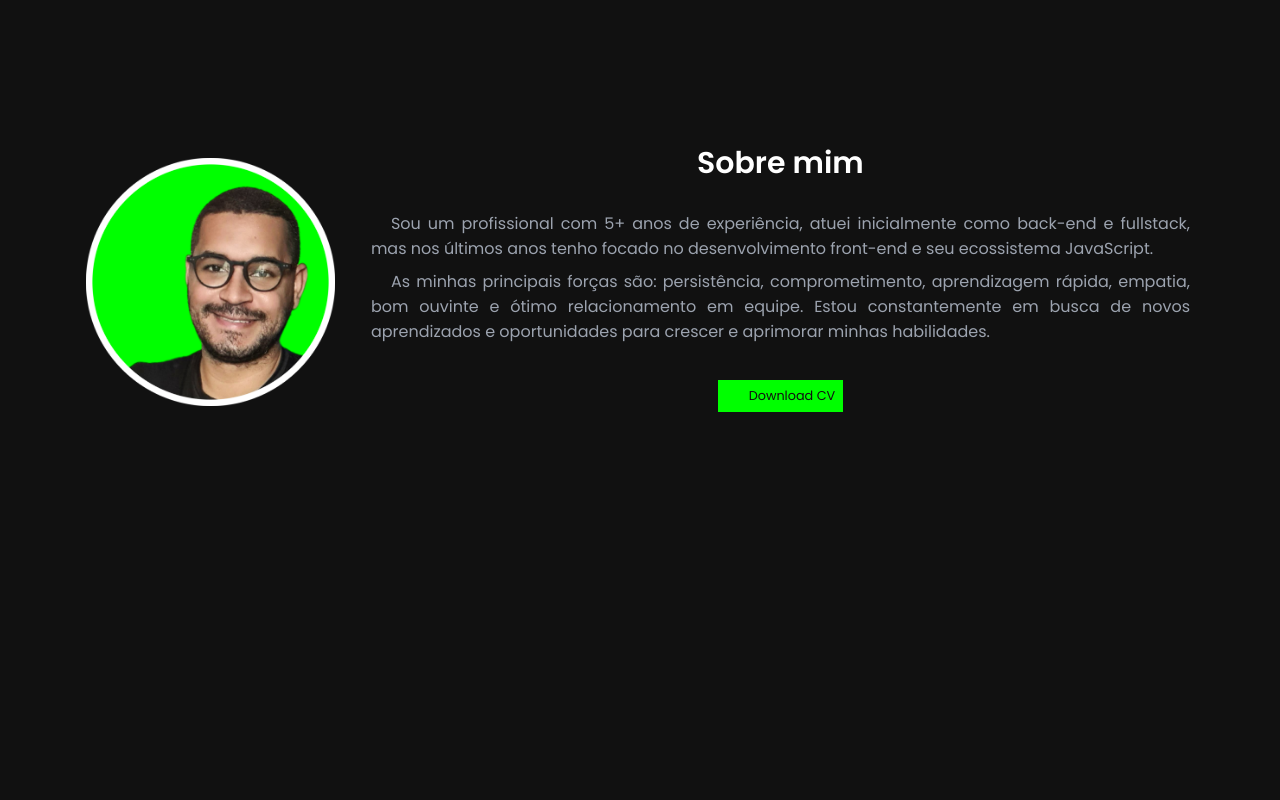
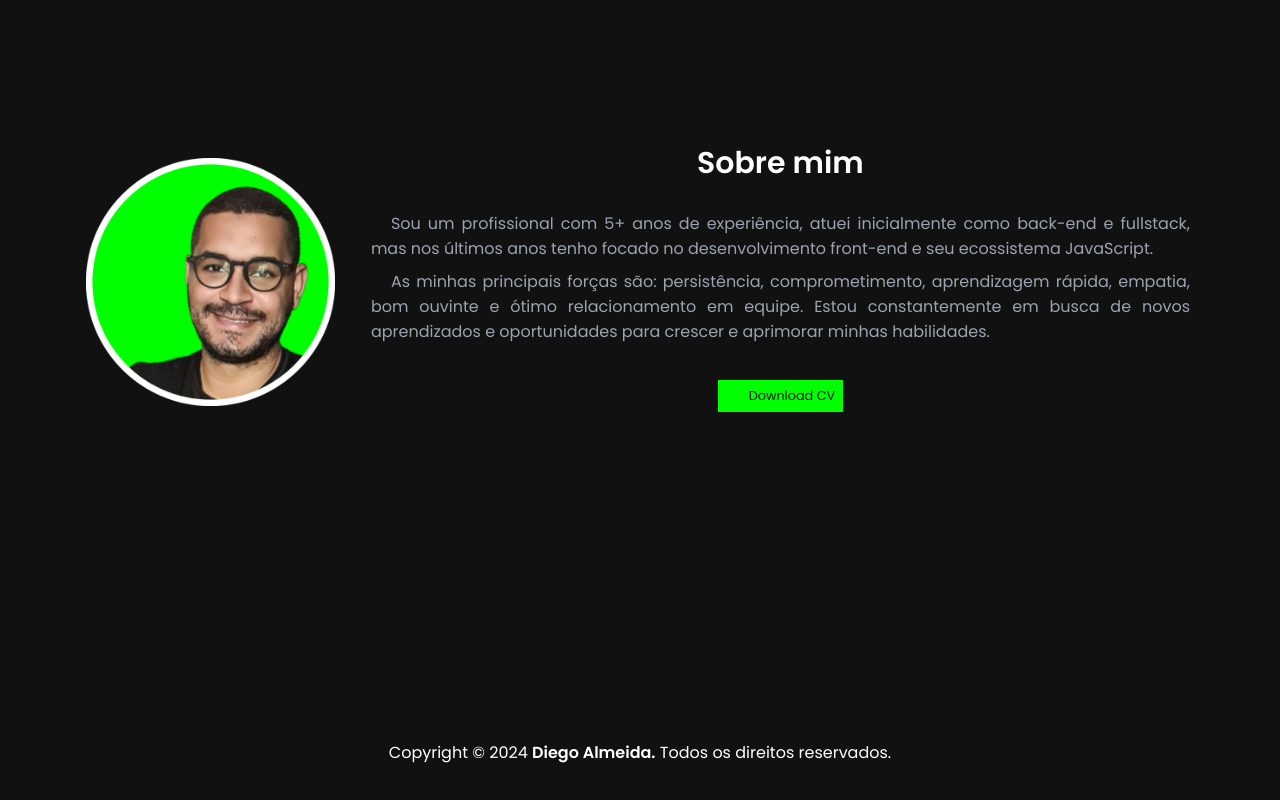
Before and after one commit to dyhalmeida/dyhalmeida-portfolio, a React (Vite) app: page / in a window 1280 px wide. Shown: the part 736-1536 px from the top of the page. Before the commit the page ends 1440 px from the top, so only its background shows below. Built offline with nearby package versions, Linux system fonts and the light colour scheme; some icons are missing.

Commit message:
feat: add footer component

```diff
--- a/src/App.tsx
+++ b/src/App.tsx
@@ -1,4 +1,5 @@
 import { About } from './components/About'
+import { Footer } from './components/Footer'
 import { Header } from './components/Header'
 import { Home } from './components/Home'
 import { MenuMobile } from './components/MenuMobile'
@@ -13,6 +14,7 @@ export const App = () => {
       <Header />
       <Home />
       <About />
+      <Footer />
     </Theme>
   )
 }
--- /dev/null
+++ b/src/components/Footer/Footer.styles.ts
@@ -0,0 +1,36 @@
+import { css, styled } from '../../libs'
+
+export const Container = styled.footer`
+  ${({ theme }) => css`
+    background-color: ${theme.colors.primary};
+    display: flex;
+    align-items: center;
+    justify-content: center;
+    flex-direction: column;
+    font-size: 1rem;
+    font-weight: 500;
+    height: 6rem;
+
+    p {
+      color: ${theme.colors.text};
+      width: 80%;
+      text-align: center;
+    }
+    span {
+      color: var(--blue);
+      font-weight: 600;
+    }
+    @media (max-width: 330px) {
+      font-size: 0.6rem;
+      p {
+        text-align: left;
+      }
+    }
+    @media (min-width: 331px) and (max-width: 480px) {
+      font-size: 0.8rem;
+      p {
+        text-align: left;
+      }
+    }
+  `}
+`
--- /dev/null
+++ b/src/components/Footer/Footer.tsx
@@ -0,0 +1,10 @@
+import { Container } from './Footer.styles'
+
+export const Footer = () => (
+  <Container>
+    <p>
+      Copyright © {new Date().getFullYear()} <span>Diego Almeida.</span> Todos
+      os direitos reservados.
+    </p>
+  </Container>
+)
--- /dev/null
+++ b/src/components/Footer/index.ts
@@ -0,0 +1 @@
+export { Footer } from './Footer'
```
